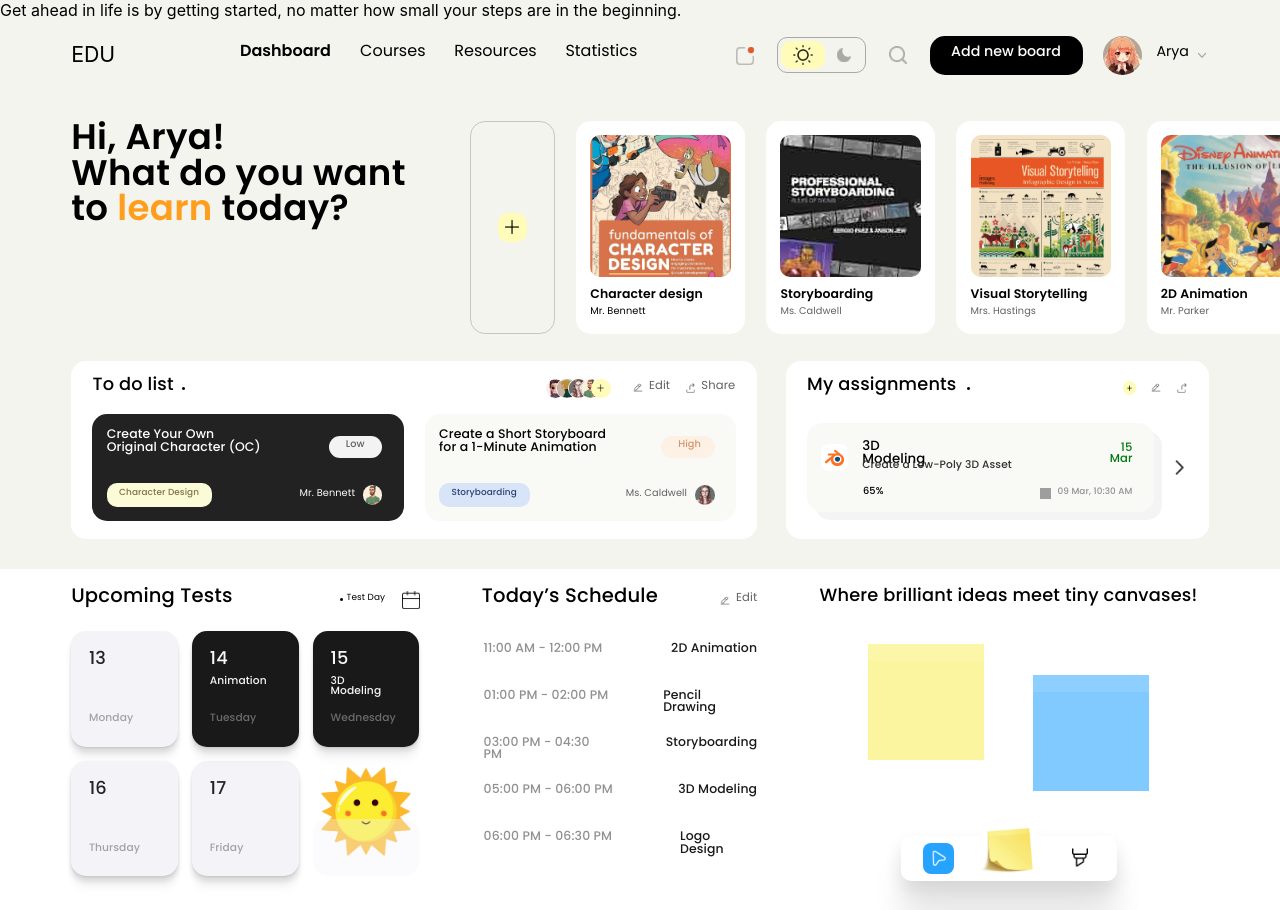
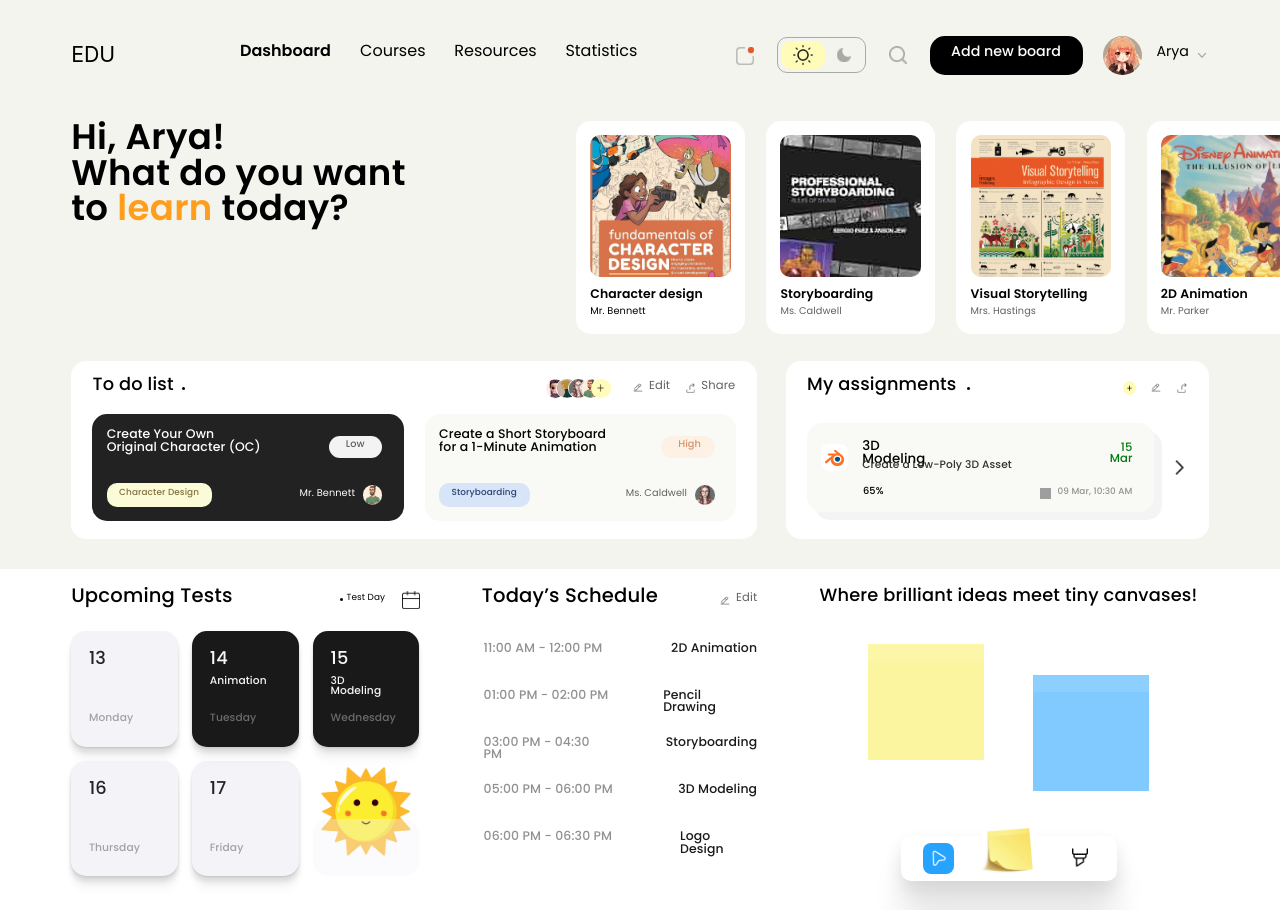
Before and after one commit to 22CB006/Education_Consultancy_Website, a React (Create React App) app: page /student-dashboard in a window 1280 px wide. Built offline with nearby package versions, Linux system fonts and the light colour scheme; grey boxes are pictures that could not be loaded.

Commit message:
Modifications in Parent Dashboard and student dashboard

```diff
--- a/src/components/ParentDashboard.jsx
+++ b/src/components/ParentDashboard.jsx
@@ -237,16 +237,7 @@ const ParentDashboard = () => {
         <div className="user-name pos-abs">
           <span className="user-name-1">{`Arya`}</span>
         </div>
-        {/* mynaui:notification1 */}
-        <section className="notification-icon pos-abs">
-          <div className="notification-icon-dot pos-abs">
-            <div className="nodeBg-232558 pos-abs pos-init fill-parent image-div bg-contain bg-no-repeat "></div>
-          </div>
 
-          <div className="notification-icon-bell pos-abs">
-            <div className="nodeBg-232557 pos-abs pos-init fill-parent image-div bg-contain bg-no-repeat "></div>
-          </div>
-        </section>
         {/* formkit:down1 */}
         <section className="user-dropdown-icon pos-abs">
           <div className="user-dropdown-arrow pos-abs">
@@ -275,9 +266,9 @@ Your `}</span>
         </div>
 
         <div className="last-update-text pos-abs">
-          <span className="last-update-text-1">{`Latest update added:`}</span>
+          <span className="last-update-text-1">{``}</span>
           <span className="last-update-text-1-2">{` `}</span>
-          <span className="last-update-text-1-2-3">{`March 12`}</span>
+          <span className="last-update-text-1-2-3">{``}</span>
         </div>
 
         <div className="upcoming-tests-title pos-abs">
--- a/src/components/StudentDashboard.jsx
+++ b/src/components/StudentDashboard.jsx
@@ -115,15 +115,7 @@ to`}</span>
           <span className="welcome-message-1-2-3-4">{` today?`}</span>
         </div>
         {/* Frame 301 */}
-        <section className="course-card-separator pos-abs">
-          <div className="separator-icon-wrapper pos-abs">
-            <div className="separator-icon-background pos-abs"></div>
 
-            <div className="separator-icon pos-abs">
-              <div className="nodeBg-232201 pos-abs pos-init fill-parent image-div bg-contain bg-no-repeat "></div>
-            </div>
-          </div>
-        </section>
         {/* Frame 261 */}
         <section className="course-card-character-design pos-abs">
           <div className="course-image-character-design pos-abs">
@@ -198,7 +190,7 @@ to`}</span>
         </section>
 
         <div className="get-ahead in-li-232210 pos-abs">
-          <span className="get-ahead in-li-232210-0">{`Get ahead in life is by getting started, no matter how small your steps are in the beginning.`}</span>
+          <span className="get-ahead in-li-232210-0">{``}</span>
         </div>
         {/* Frame 151 */}
         <section className="to-do-list-section pos-abs">
```
